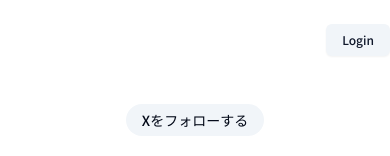
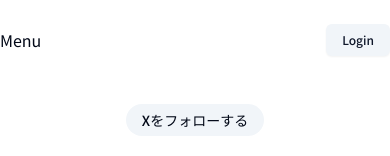
Before and after one commit to yu-to06/Blog-App, a Next.js app: page / in a window 390 px wide. Shown: the top 156 px of the page. Built offline with nearby package versions, Linux system fonts and the light colour scheme.

Commit message:
add MainNav

```diff
--- a/components/MainNav.tsx
+++ b/components/MainNav.tsx
@@ -1,13 +1,17 @@
+"use client";
+
 import {NavItem} from "@/types";
 import Link from "next/link";
-import {ReactNode} from "react";
+import {ReactNode, useState} from "react";
+import MobileNav from "./MobileNav";
 
 interface MainNavProps {
-  items?: NavItem[];
+  items: NavItem[];
   children?: ReactNode;
 }
 
 export default function MainNav({items}: MainNavProps) {
+  const [showMobileMenu, setshowMobileMenu] = useState<boolean>(false);
   return (
     <div className='flex items-center md:gap-10'>
       <Link href={"/"} className='hidden md:flex items-center space-x-2'>
@@ -24,6 +28,15 @@ export default function MainNav({items}: MainNavProps) {
           </Link>
         ))}
       </nav>
+
+      {/* ハンバーガー */}
+      <button
+        className='md:hidden'
+        onClick={() => setshowMobileMenu(!showMobileMenu)}
+      >
+        <span>Menu</span>
+      </button>
+      {showMobileMenu && <MobileNav items={items} />}
     </div>
   );
 }
--- /dev/null
+++ b/components/MobileNav.tsx
@@ -0,0 +1,26 @@
+import {siteConfig} from "@/config/site";
+import {NavItem} from "@/types";
+import Link from "next/link";
+
+interface MobileNavProps {
+  items: NavItem[];
+}
+
+export default function MobileNav({items}: MobileNavProps) {
+  return (
+    <div className='fixed top-16 inset-0 z-50 p-6 shadow-md md:hidden animate-in slide-in-from-bottom-80 '>
+      <div className='grid gap-6 bg-popover p-4 text-popover-foreground shadow-md'>
+        <Link href={"/"} className='font-bold'>
+          {siteConfig.name}
+        </Link>
+        <nav className='text-sm flex gap-4'>
+          {items.map((item, index) => (
+            <Link key={index} href={item.href}>
+              {item.title}
+            </Link>
+          ))}
+        </nav>
+      </div>
+    </div>
+  );
+}
```
